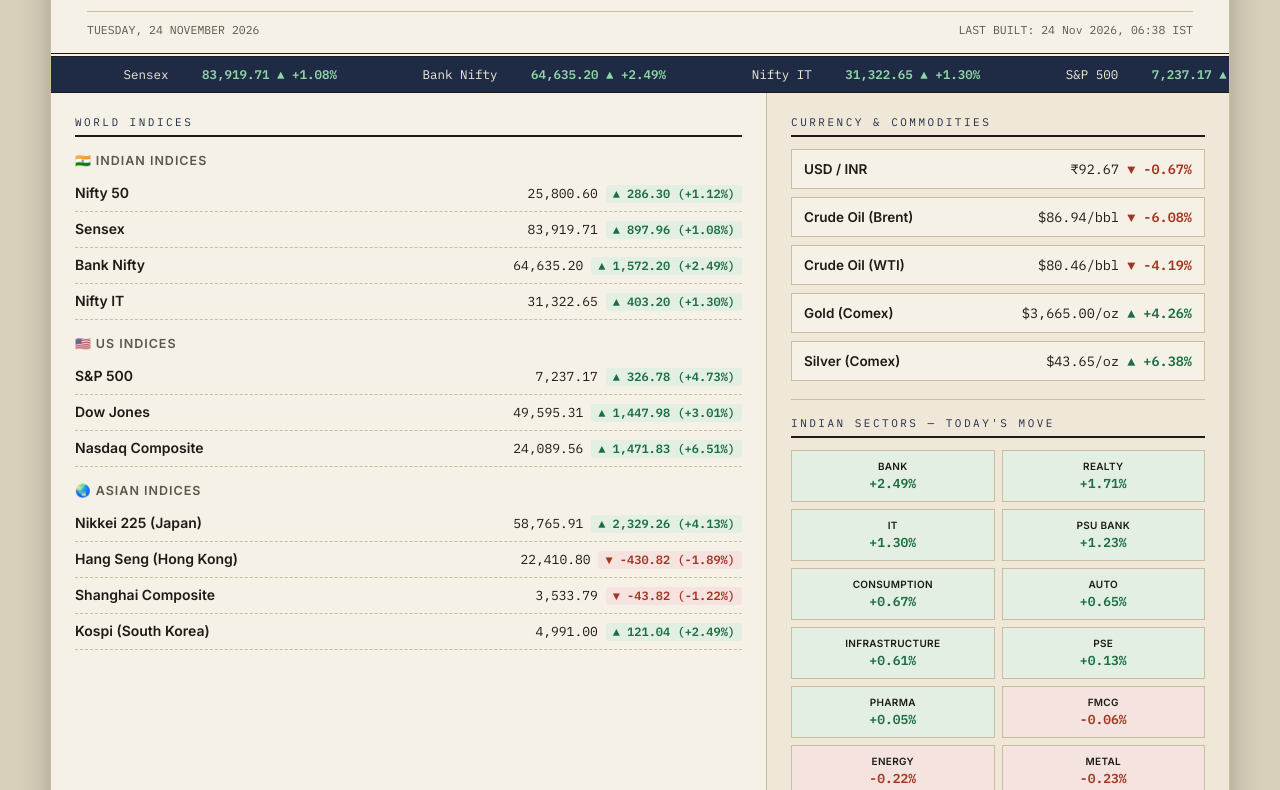
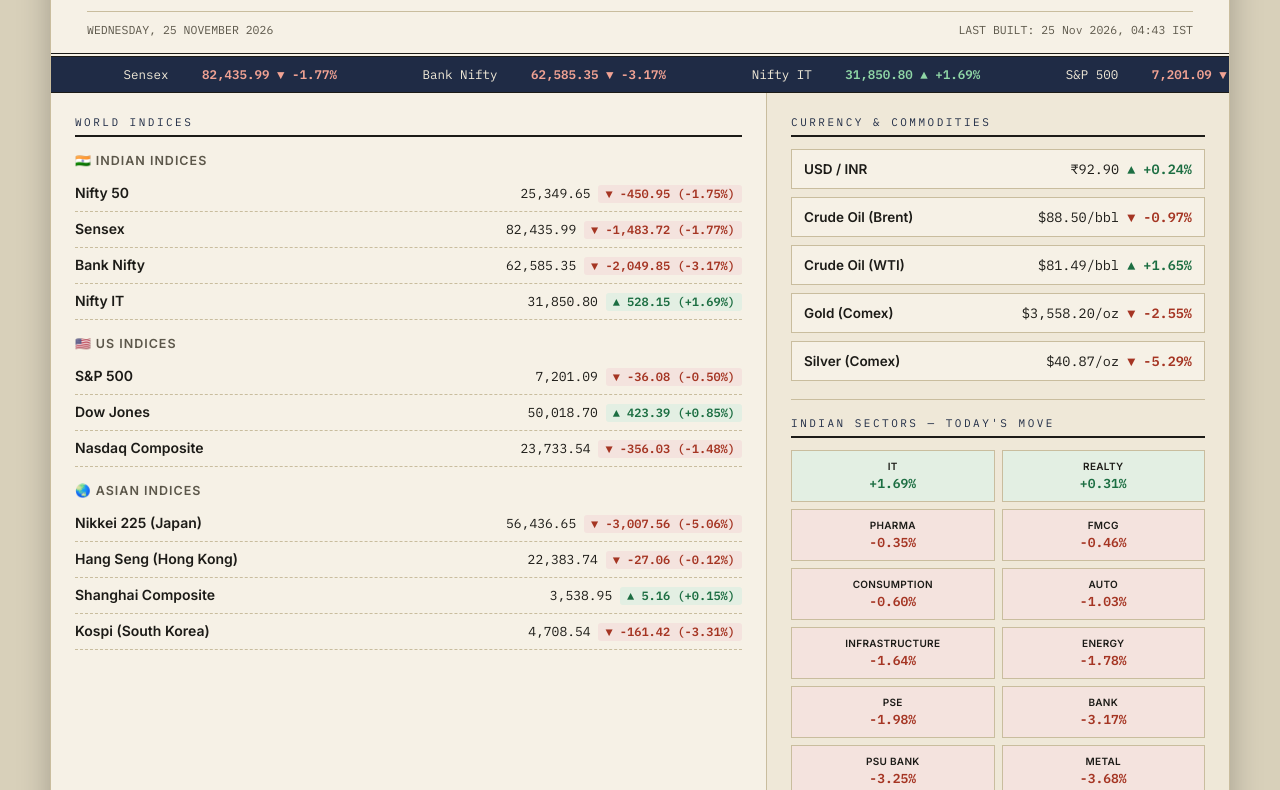
Before and after one commit to SAMG-WEB/trading-desk, a plain HTML site: page docs/index.html in a window 1280 px wide. Shown: the part 162-952 px from the top of the page. Drawn offline with Linux system fonts and the light colour scheme.

Commit message:
Auto-update market brief

```diff
--- a/docs/index.html
+++ b/docs/index.html
@@ -71,27 +71,27 @@ body{margin:0;background:#d8d0ba;font-family:'Source Serif 4',serif;color:var(--
     <h1>THE MARKET BRIEF</h1>
     <div class="tagline">Indices · Sectors · Money Flow · News — before the opening bell</div>
     <div class="meta-row">
-      <span>TUESDAY, 24 NOVEMBER 2026</span>
-      <span>LAST BUILT: 24 Nov 2026, 06:38 IST</span>
+      <span>WEDNESDAY, 25 NOVEMBER 2026</span>
+      <span>LAST BUILT: 25 Nov 2026, 04:43 IST</span>
     </div>
   </div>
 
   <div class="ticker-wrap">
     <div class="ticker">
-      <span>Nifty 50 <span class="up">25,800.60 ▲ +1.12%</span></span>
-      <span>Sensex <span class="up">83,919.71 ▲ +1.08%</span></span>
-      <span>Bank Nifty <span class="up">64,635.20 ▲ +2.49%</span></span>
-      <span>Nifty IT <span class="up">31,322.65 ▲ +1.30%</span></span>
-      <span>S&amp;P 500 <span class="up">7,237.17 ▲ +4.73%</span></span>
-      <span>Dow Jones <span class="up">49,595.31 ▲ +3.01%</span></span>
-      <span>Nasdaq Composite <span class="up">24,089.56 ▲ +6.51%</span></span>
-      <span>Nifty 50 <span class="up">25,800.60 ▲ +1.12%</span></span>
-      <span>Sensex <span class="up">83,919.71 ▲ +1.08%</span></span>
-      <span>Bank Nifty <span class="up">64,635.20 ▲ +2.49%</span></span>
-      <span>Nifty IT <span class="up">31,322.65 ▲ +1.30%</span></span>
-      <span>S&amp;P 500 <span class="up">7,237.17 ▲ +4.73%</span></span>
-      <span>Dow Jones <span class="up">49,595.31 ▲ +3.01%</span></span>
-      <span>Nasdaq Composite <span class="up">24,089.56 ▲ +6.51%</span></span>
+      <span>Nifty 50 <span class="down">25,349.65 ▼ -1.75%</span></span>
+      <span>Sensex <span class="down">82,435.99 ▼ -1.77%</span></span>
+      <span>Bank Nifty <span class="down">62,585.35 ▼ -3.17%</span></span>
+      <span>Nifty IT <span class="up">31,850.80 ▲ +1.69%</span></span>
+      <span>S&amp;P 500 <span class="down">7,201.09 ▼ -0.50%</span></span>
+      <span>Dow Jones <span class="up">50,018.70 ▲ +0.85%</span></span>
+      <span>Nasdaq Composite <span class="down">23,733.54 ▼ -1.48%</span></span>
+      <span>Nifty 50 <span class="down">25,349.65 ▼ -1.75%</span></span>
+      <span>Sensex <span class="down">82,435.99 ▼ -1.77%</span></span>
+      <span>Bank Nifty <span class="down">62,585.35 ▼ -3.17%</span></span>
+      <span>Nifty IT <span class="up">31,850.80 ▲ +1.69%</span></span>
+      <span>S&amp;P 500 <span class="down">7,201.09 ▼ -0.50%</span></span>
+      <span>Dow Jones <span class="up">50,018.70 ▲ +0.85%</span></span>
+      <span>Nasdaq Composite <span class="down">23,733.54 ▼ -1.48%</span></span>
     </div>
   </div>
 
@@ -102,51 +102,51 @@ body{margin:0;background:#d8d0ba;font-family:'Source Serif 4',serif;color:var(--
 
       <div class="idx-row">
         <div class="idx-name">Nifty 50</div>
-        <div class="idx-vals">25,800.60 <span class="up badge badge-up">▲ 286.30 (+1.12%)</span></div>
+        <div class="idx-vals">25,349.65 <span class="down badge badge-down">▼ -450.95 (-1.75%)</span></div>
       </div>
       <div class="idx-row">
         <div class="idx-name">Sensex</div>
-        <div class="idx-vals">83,919.71 <span class="up badge badge-up">▲ 897.96 (+1.08%)</span></div>
+        <div class="idx-vals">82,435.99 <span class="down badge badge-down">▼ -1,483.72 (-1.77%)</span></div>
       </div>
       <div class="idx-row">
         <div class="idx-name">Bank Nifty</div>
-        <div class="idx-vals">64,635.20 <span class="up badge badge-up">▲ 1,572.20 (+2.49%)</span></div>
+        <div class="idx-vals">62,585.35 <span class="down badge badge-down">▼ -2,049.85 (-3.17%)</span></div>
       </div>
       <div class="idx-row">
         <div class="idx-name">Nifty IT</div>
-        <div class="idx-vals">31,322.65 <span class="up badge badge-up">▲ 403.20 (+1.30%)</span></div>
+        <div class="idx-vals">31,850.80 <span class="up badge badge-up">▲ 528.15 (+1.69%)</span></div>
       </div>
       <div class="subgroup-label">🇺🇸 US Indices</div>
 
       <div class="idx-row">
         <div class="idx-name">S&amp;P 500</div>
-        <div class="idx-vals">7,237.17 <span class="up badge badge-up">▲ 326.78 (+4.73%)</span></div>
+        <div class="idx-vals">7,201.09 <span class="down badge badge-down">▼ -36.08 (-0.50%)</span></div>
       </div>
       <div class="idx-row">
         <div class="idx-name">Dow Jones</div>
-        <div class="idx-vals">49,595.31 <span class="up badge badge-up">▲ 1,447.98 (+3.01%)</span></div>
+        <div class="idx-vals">50,018.70 <span class="up badge badge-up">▲ 423.39 (+0.85%)</span></div>
       </div>
       <div class="idx-row">
         <div class="idx-name">Nasdaq Composite</div>
-        <div class="idx-vals">24,089.56 <span class="up badge badge-up">▲ 1,471.83 (+6.51%)</span></div>
+        <div class="idx-vals">23,733.54 <span class="down badge badge-down">▼ -356.03 (-1.48%)</span></div>
       </div>
       <div class="subgroup-label">🌏 Asian Indices</div>
 
       <div class="idx-row">
         <div class="idx-name">Nikkei 225 (Japan)</div>
-        <div class="idx-vals">58,765.91 <span class="up badge badge-up">▲ 2,329.26 (+4.13%)</span></div>
+        <div class="idx-vals">56,436.65 <span class="down badge badge-down">▼ -3,007.56 (-5.06%)</span></div>
       </div>
       <div class="idx-row">
         <div class="idx-name">Hang Seng (Hong Kong)</div>
-        <div class="idx-vals">22,410.80 <span class="down badge badge-down">▼ -430.82 (-1.89%)</span></div>
+        <div class="idx-vals">22,383.74 <span class="down badge badge-down">▼ -27.06 (-0.12%)</span></div>
       </div>
       <div class="idx-row">
         <div class="idx-name">Shanghai Composite</div>
-        <div class="idx-vals">3,533.79 <span class="down badge badge-down">▼ -43.82 (-1.22%)</span></div>
+        <div class="idx-vals">3,538.95 <span class="up badge badge-up">▲ 5.16 (+0.15%)</span></div>
       </div>
       <div class="idx-row">
         <div class="idx-name">Kospi (South Korea)</div>
-        <div class="idx-vals">4,991.00 <span class="up badge badge-up">▲ 121.04 (+2.49%)</span></div>
+        <div class="idx-vals">4,708.54 <span class="down badge badge-down">▼ -161.42 (-3.31%)</span></div>
       </div>
     </div>
     <div class="col-right">
@@ -154,23 +154,23 @@ body{margin:0;background:#d8d0ba;font-family:'Source Serif 4',serif;color:var(--
 
       <div class="comm-card">
         <div><div class="comm-name">USD / INR</div></div>
-        <div class="comm-val">₹92.67 <span class="down">▼ -0.67%</span></div>
+        <div class="comm-val">₹92.90 <span class="up">▲ +0.24%</span></div>
       </div>
       <div class="comm-card">
         <div><div class="comm-name">Crude Oil (Brent)</div></div>
-        <div class="comm-val">$86.94/bbl <span class="down">▼ -6.08%</span></div>
+        <div class="comm-val">$88.50/bbl <span class="down">▼ -0.97%</span></div>
       </div>
       <div class="comm-card">
         <div><div class="comm-name">Crude Oil (WTI)</div></div>
-        <div class="comm-val">$80.46/bbl <span class="down">▼ -4.19%</span></div>
+        <div class="comm-val">$81.49/bbl <span class="up">▲ +1.65%</span></div>
       </div>
       <div class="comm-card">
         <div><div class="comm-name">Gold (Comex)</div></div>
-        <div class="comm-val">$3,665.00/oz <span class="up">▲ +4.26%</span></div>
+        <div class="comm-val">$3,558.20/oz <span class="down">▼ -2.55%</span></div>
       </div>
       <div class="comm-card">
         <div><div class="comm-name">Silver (Comex)</div></div>
-        <div class="comm-val">$43.65/oz <span class="up">▲ +6.38%</span></div>
+        <div class="comm-val">$40.87/oz <span class="down">▼ -5.29%</span></div>
       </div>
 
       <div class="sector-side">
@@ -178,52 +178,52 @@ body{margin:0;background:#d8d0ba;font-family:'Source Serif 4',serif;color:var(--
         <div class="sector-grid">
 
       <div class="sector-tile tile-up">
-        <div class="sname">Bank</div>
-        <div class="schg">+2.49%</div>
+        <div class="sname">IT</div>
+        <div class="schg">+1.69%</div>
       </div>
       <div class="sector-tile tile-up">
         <div class="sname">Realty</div>
-        <div class="schg">+1.71%</div>
+        <div class="schg">+0.31%</div>
       </div>
-      <div class="sector-tile tile-up">
-        <div class="sname">IT</div>
-        <div class="schg">+1.30%</div>
-      </div>
-      <div class="sector-tile tile-up">
-        <div class="sname">PSU Bank</div>
-        <div class="schg">+1.23%</div>
-      </div>
-      <div class="sector-tile tile-up">
-        <div class="sname">Consumption</div>
-        <div class="schg">+0.67%</div>
-      </div>
-      <div class="sector-tile tile-up">
-        <div class="sname">Auto</div>
-        <div class="schg">+0.65%</div>
-      </div>
-      <div class="sector-tile tile-up">
-        <div class="sname">Infrastructure</div>
-        <div class="schg">+0.61%</div>
-      </div>
-      <div class="sector-tile tile-up">
-        <div class="sname">PSE</div>
-        <div class="schg">+0.13%</div>
-      </div>
-      <div class="sector-tile tile-up">
+      <div class="sector-tile tile-down">
         <div class="sname">Pharma</div>
-        <div class="schg">+0.05%</div>
+        <div class="schg">-0.35%</div>
       </div>
       <div class="sector-tile tile-down">
         <div class="sname">FMCG</div>
-        <div class="schg">-0.06%</div>
+        <div class="schg">-0.46%</div>
+      </div>
+      <div class="sector-tile tile-down">
+        <div class="sname">Consumption</div>
+        <div class="schg">-0.60%</div>
+      </div>
+      <div class="sector-tile tile-down">
+        <div class="sname">Auto</div>
+        <div class="schg">-1.03%</div>
+      </div>
+      <div class="sector-tile tile-down">
+        <div class="sname">Infrastructure</div>
+        <div class="schg">-1.64%</div>
       </div>
       <div class="sector-tile tile-down">
         <div class="sname">Energy</div>
-        <div class="schg">-0.22%</div>
+        <div class="schg">-1.78%</div>
+      </div>
+      <div class="sector-tile tile-down">
+        <div class="sname">PSE</div>
+        <div class="schg">-1.98%</div>
+      </div>
+      <div class="sector-tile tile-down">
+        <div class="sname">Bank</div>
+        <div class="schg">-3.17%</div>
+      </div>
+      <div class="sector-tile tile-down">
+        <div class="sname">PSU Bank</div>
+        <div class="schg">-3.25%</div>
       </div>
       <div class="sector-tile tile-down">
         <div class="sname">Metal</div>
-        <div class="schg">-0.23%</div>
+        <div class="schg">-3.68%</div>
       </div>
       <div class="sector-tile tile-unavailable">
         <div class="sname">Financial Services</div>
@@ -246,16 +246,16 @@ body{margin:0;background:#d8d0ba;font-family:'Source Serif 4',serif;color:var(--
     <div class="hot-grid">
 
       <div class="hot-card">
-        <div class="hname">Bank <span class="hmomentum">+2.49%</span></div>
+        <div class="hname">IT <span class="hmomentum">+1.69%</span></div>
+        <div class="hstocks">Watch for follow-through after last week&#x27;s rebound.</div>
+      </div>
+      <div class="hot-card">
+        <div class="hname">Realty <span class="hmomentum">+0.31%</span></div>
         <div class="hstocks">Leading today&#x27;s sector moves.</div>
       </div>
       <div class="hot-card">
-        <div class="hname">Realty <span class="hmomentum">+1.71%</span></div>
+        <div class="hname">Pharma <span class="hmomentum">-0.35%</span></div>
         <div class="hstocks">Leading today&#x27;s sector moves.</div>
-      </div>
-      <div class="hot-card">
-        <div class="hname">IT <span class="hmomentum">+1.30%</span></div>
-        <div class="hstocks">Watch for follow-through after last week&#x27;s rebound.</div>
       </div>
     </div>
   </div>
@@ -288,20 +288,20 @@ body{margin:0;background:#d8d0ba;font-family:'Source Serif 4',serif;color:var(--
       <p><a href="https://www.moneycontrol.com/news/business/wework-globaltalks-to-sell-entire-27-stakewework-india_17531651.html" target="_blank" rel="noopener">Read full story →</a></p>
     </div>
     <div class="news-item">
-      <h3><span class="news-tag">India</span>NSEL releases Rs 1,950 crore in one-time settlement, ends 14-year payment default</h3>
-      <p><a href="https://economictimes.indiatimes.com/markets/stocks/news/nsel-releases-rs-1950-crore-in-one-time-settlement-ends-14-year-payment-default/articleshow/136104164.cms" target="_blank" rel="noopener">Read full story →</a></p>
+      <h3><span class="news-tag">India</span>Nasdaq, S&amp;amp;P 500 end lower as investors assess Jensen Huang&#x27;s return to Nvidia</h3>
+      <p><a href="https://economictimes.indiatimes.com/markets/us-stocks/news/nasdaq-sp-500-end-lower-as-investors-assess-jensen-huangs-return-to-nvidia/articleshow/136141893.cms" target="_blank" rel="noopener">Read full story →</a></p>
     </div>
     <div class="news-item">
-      <h3><span class="news-tag">India</span>Rupee reversal, debt supply drag India bonds in holiday-shortened week</h3>
-      <p><a href="https://economictimes.indiatimes.com/markets/bonds/rupee-reversal-debt-supply-drag-india-bonds-in-holiday-shortened-week/articleshow/136103987.cms" target="_blank" rel="noopener">Read full story →</a></p>
+      <h3><span class="news-tag">India</span>PE/VC investments in India surge to USD 8.7 billion in October, highest monthly level in five years: EY-IVCA report</h3>
+      <p><a href="https://economictimes.indiatimes.com/markets/stocks/news/pe/vc-investments-in-india-surge-to-usd-8-7-billion-in-october-highest-monthly-level-in-five-years-ey-ivca-report/articleshow/136132831.cms" target="_blank" rel="noopener">Read full story →</a></p>
     </div>
     <div class="news-item">
-      <h3><span class="news-tag">India</span>Rupee retreats with stocks as rally takes a breather, positive bias lingers</h3>
-      <p><a href="https://economictimes.indiatimes.com/markets/forex/rupee-retreats-with-stocks-as-rally-takes-a-breather-positive-bias-lingers/articleshow/136098391.cms" target="_blank" rel="noopener">Read full story →</a></p>
+      <h3><span class="news-tag">India</span>Nasdaq, S&amp;amp;P 500 end lower as investors assess Jensen Huang&#x27;s return to Nvidia: US Stock Market Highlights</h3>
+      <p><a href="https://economictimes.indiatimes.com/markets/us-stocks/wall-street-guide/stock-market-live-updates-dow-jones-nasdaq-sp-500-nvidia-anthropic-iphone-google-meta-tesla-earnings-treasury-yield-news-24-nov-2026/liveblog/136131363.cms" target="_blank" rel="noopener">Read full story →</a></p>
     </div>
     <div class="news-item">
-      <h3><span class="news-tag">India</span>India bonds give up marginal opening gains as profit booking takes over</h3>
-      <p><a href="https://economictimes.indiatimes.com/markets/bonds/india-bonds-give-up-marginal-opening-gains-as-profit-booking-takes-over/articleshow/136093136.cms" target="_blank" rel="noopener">Read full story →</a></p>
+      <h3><span class="news-tag">India</span>Shift in pension and insurance money to equities dampens long-term G-sec demand: RBI DG</h3>
+      <p><a href="https://economictimes.indiatimes.com/markets/bonds/shift-in-pension-and-insurance-money-to-equities-dampens-long-term-g-sec-demand-rbi-dg/articleshow/136130860.cms" target="_blank" rel="noopener">Read full story →</a></p>
     </div>
   </div>
 
```
